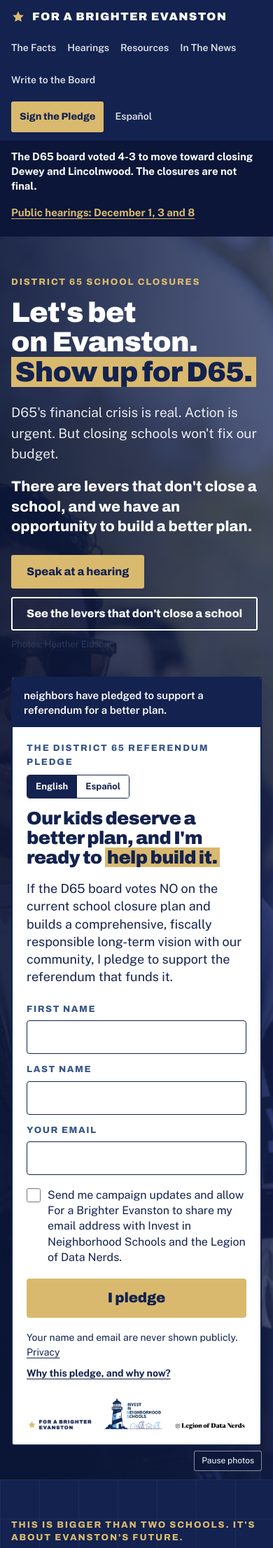
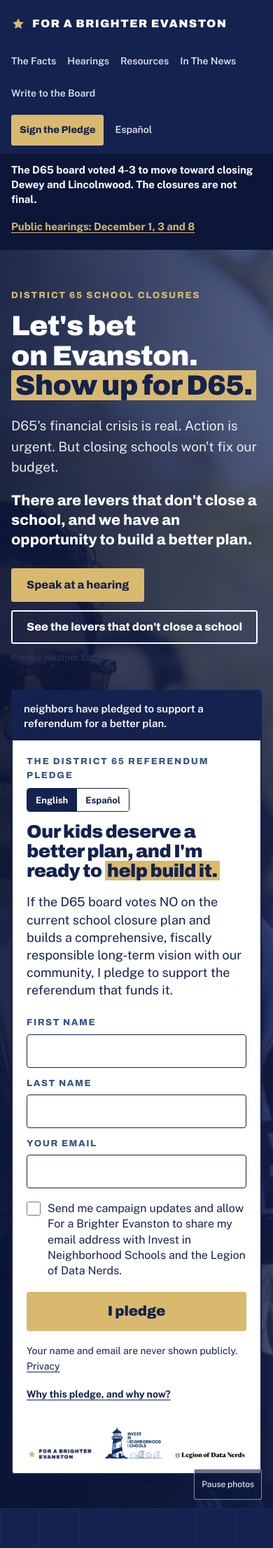
Before and after one commit to germanespinosa/for-a-brighter-evanston, a Jekyll site: the page built from index.html, in a window 390 px wide. Shown: the top 2212 px of the page at 70% size. Built offline with Jekyll 4.4.1, drawn with Linux system fonts in a browser that asks for light colours; comment, search, counter and statistics services are not loaded.

Commit message:
Sandbox home-hearings-resources: enlarge remaining controls
Requested by German in DM: enlarge standalone phone controls. Includes brand, slideshow control, source links and call-to-action links. Spanish: shared styles.

```diff
--- a/assets/css/campaign.css
+++ b/assets/css/campaign.css
@@ -321,8 +321,9 @@
 
 /* Increase standalone phone controls without changing links inside prose. */
 @media (max-width: 640px) {
-  .cx-nav__list a, .cx-nav__lang, .cx-nav__cta, .cx-alert a,
-  .cx-night__cal a, .cx-card__link, .cx-btns .cx-link,
+  .cx-brand, .cx-nav__list a, .cx-nav__lang, .cx-nav__cta, .cx-alert a,
+  .cx-hero__pause, .cx-hero__card .pl-foot__why, .cx-night__cal a,
+  .cx-card__link, .cx-source, .cx-btns .cx-link, .cx-cta-row__actions .cx-link,
   .cx-flyer__links a, .cx-footer-updates {
     display: inline-flex;
     align-items: center;
```
